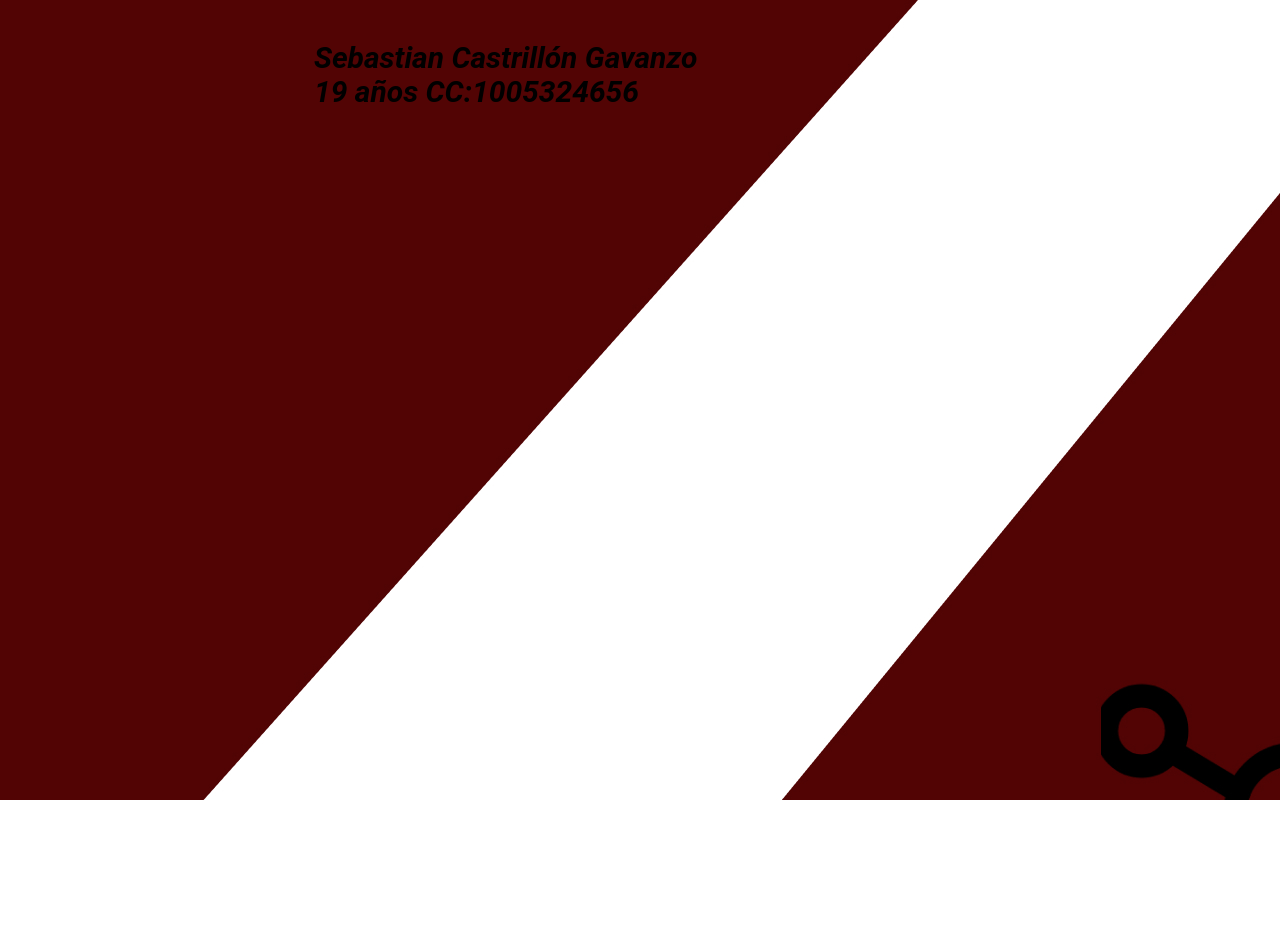
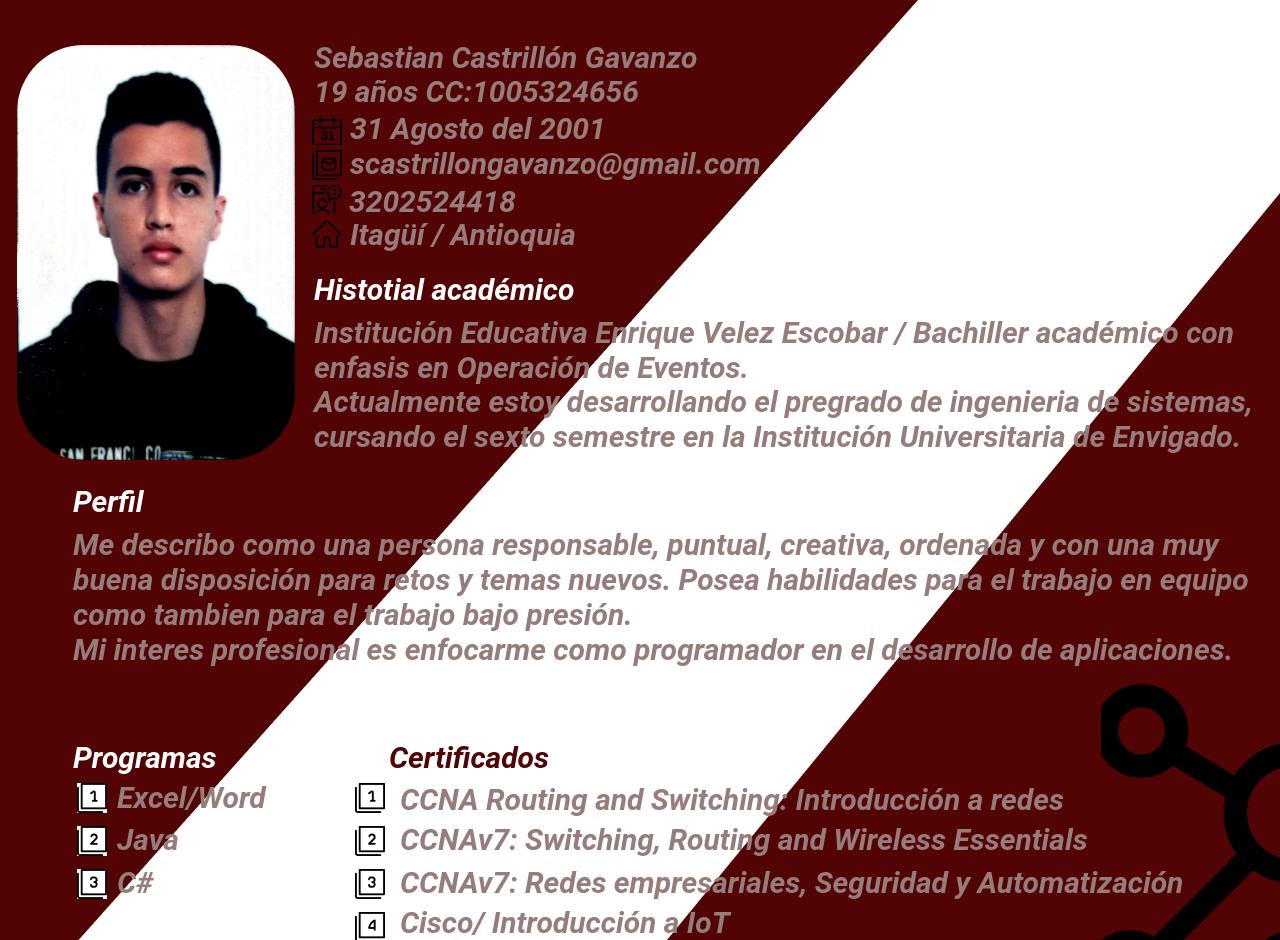
Before and after one commit to Sebas123457/Proyecto, a plain HTML site: page HojaDeVida.html in a window 1280 px wide. Before the commit the page ends 800 px from the top, so only its background shows below. Drawn offline with Linux system fonts and the light colour scheme.

Commit message:
Proyecto con hoja de vida en html y figma

```diff
--- a/HojaDeVida.html
+++ b/HojaDeVida.html
@@ -8,6 +8,7 @@
     <title>Document</title>
 </head>
 <body>
+    <img class="perfil" src="FotoDePerfil.jpg" alt="Foto de perfil de la hoja de vida">
     <div class="fondo">
     <h1 class="titulo1">
         Sebastian Castrillón Gavanzo
@@ -15,6 +16,65 @@
     <h2 class="parrafo1">
         19 años     CC:1005324656
     </h2>
+    <p class="FC">
+        31 Agosto del 2001
+    </p>
+    <p class="correo">
+        scastrillongavanzo@gmail.com
+    </p>
+    <p class="phonenumber">
+        3202524418
+    </p>
+    <p class="location">
+        Itagüí / Antioquia
+    </p>
+    <p class="title2">
+        Histotial académico
+    </p>
+    <p class="paragraph2">
+        Institución Educativa Enrique Velez Escobar / Bachiller académico con enfasis en Operación de Eventos.
+    </p>
+    <p class="paragraph3">
+        Actualmente estoy desarrollando el pregrado de ingenieria de sistemas, cursando el sexto semestre en la Institución
+        Universitaria de Envigado.
+    </p>
+    <p class="profile">
+        Perfil
+    </p>
+    <p class="paragraph4">
+        Me describo como una persona responsable, puntual, creativa, ordenada y
+        con una muy buena disposición para retos y temas nuevos. Posea habilidades para el trabajo
+        en equipo como tambien para el trabajo bajo presión.
+        <br>
+        Mi interes profesional es enfocarme como programador en el desarrollo de aplicaciones.
+    </p>
+    <p class="title4">
+        Programas
+    </p>
+    <p class="p5">
+        Excel/Word
+    </p>
+    <p class="p6">
+        Java
+    </p>
+    <p class="p7">
+        C#
+    </p>
+    <p class="p8">
+        Certificados
+    </p>
+    <p class="p9">
+        CCNA Routing and Switching: Introducción a redes
+    </p>
+    <p class="p10">
+        CCNAv7: Switching, Routing and Wireless Essentials
+    </p>
+    <p class="p11">
+        CCNAv7: Redes empresariales, Seguridad y Automatización
+    </p>
+    <p class="p12">
+        Cisco/ Introducción a IoT
+    </p>
 </div>
 </body>
 </html>
--- a/estilo.css
+++ b/estilo.css
@@ -13,11 +13,11 @@ font-style: italic;
 font-weight: bold;
 font-size: 30px;
 line-height: 35px;
-color: black;
+color: #977C7C;
 }
 
 body{
-    background-image: url(fondo.jpg);
+    background-image: url(fondo1.jpg);
     background-size:auto;
 }
 .parrafo1
@@ -34,5 +34,302 @@ font-weight: bold;
 font-size: 30px;
 line-height: 35px;
 
-color: #000000;
+color: #977C7C;
 }
+
+.FC{
+position: absolute;
+width: 259px;
+height: 34px;
+left: 350px;
+top: 111px;
+
+font-family: Roboto;
+font-style: italic;
+font-weight: bold;
+font-size: 30px;
+line-height: 35px;
+
+color: #977C7C;
+}
+
+.correo{
+    position: absolute;
+width: 415px;
+height: 35px;
+left: 350px;
+top: 146px;
+
+font-family: Roboto;
+font-style: italic;
+font-weight: bold;
+font-size: 30px;
+line-height: 35px;
+
+color: #977C7C;
+}
+
+.phonenumber{
+    position: absolute;
+width: 169px;
+height: 34px;
+left: 349px;
+top: 184px;
+
+font-family: Roboto;
+font-style: italic;
+font-weight: bold;
+font-size: 30px;
+line-height: 35px;
+
+color: #977C7C;
+}
+
+.location{
+    position: absolute;
+    width: 229px;
+    height: 35px;
+    left: 350px;
+    top: 217px;
+
+    font-family: Roboto;
+    font-style: italic;
+    font-weight: bold;
+    font-size: 30px;
+    line-height: 35px;
+
+    color: #977C7C;
+}
+
+.title2{
+    position: absolute;
+width: 265px;
+height: 34px;
+left: 314px;
+top: 272px;
+
+font-family: Roboto;
+font-style: italic;
+font-weight: bold;
+font-size: 30px;
+line-height: 35px;
+
+color: #FFFFFF;
+}
+
+.paragraph2{
+    position: absolute;
+width: 979px;
+height: 69px;
+left: 314px;
+top: 315px;
+
+font-family: Roboto;
+font-style: italic;
+font-weight: bold;
+font-size: 30px;
+line-height: 35px;
+
+color: #977C7C;
+}
+
+.paragraph3{
+    position: absolute;
+width: 949px;
+height: 69px;
+left: 314px;
+top: 384px;
+
+font-family: Roboto;
+font-style: italic;
+font-weight: bold;
+font-size: 30px;
+line-height: 35px;
+
+color: #977C7C;
+}
+
+.profile{
+    position: absolute;
+width: 72px;
+height: 35px;
+left: 73px;
+top: 484px;
+
+font-family: Roboto;
+font-style: italic;
+font-weight: bold;
+font-size: 30px;
+line-height: 35px;
+
+color: #FFFFFF;
+}
+
+.paragraph4{
+    position: absolute;
+width: 1189px;
+height: 175px;
+left: 73px;
+top: 527px;
+
+font-family: Roboto;
+font-style: italic;
+font-weight: bold;
+font-size: 30px;
+line-height: 35px;
+
+color: #977C7C;
+}
+
+.title4{
+    position: absolute;
+width: 145px;
+height: 35px;
+left: 73px;
+top: 740px;
+
+font-family: Roboto;
+font-style: italic;
+font-weight: bold;
+font-size: 30px;
+line-height: 35px;
+
+color: #FFFFFF;
+}
+
+.p5{
+    position: absolute;
+width: 154px;
+height: 35px;
+left: 117px;
+top: 780px;
+
+font-family: Roboto;
+font-style: italic;
+font-weight: bold;
+font-size: 30px;
+line-height: 35px;
+
+color: #977C7C;
+}
+
+.p6{
+    position: absolute;
+width: 63px;
+height: 35px;
+left: 117px;
+top: 822px;
+
+font-family: Roboto;
+font-style: italic;
+font-weight: bold;
+font-size: 30px;
+line-height: 35px;
+
+color: #977C7C;
+}
+
+.p7{
+    position: absolute;
+width: 173px;
+height: 35px;
+left: 117px;
+top: 865px;
+
+font-family: Roboto;
+font-style: italic;
+font-weight: bold;
+font-size: 30px;
+line-height: 35px;
+
+color: #977C7C;
+}
+
+.p8{
+    position: absolute;
+width: 162px;
+height: 35px;
+left: 389px;
+top: 740px;
+
+font-family: Roboto;
+font-style: italic;
+font-weight: bold;
+font-size: 30px;
+line-height: 35px;
+
+color: #510404;
+}
+
+.p9{
+    position: absolute;
+width: 671px;
+height: 35px;
+left: 400px;
+top: 782px;
+
+font-family: Roboto;
+font-style: italic;
+font-weight: bold;
+font-size: 30px;
+line-height: 35px;
+
+color: #977C7C;
+}
+
+.p10{
+    position: absolute;
+width: 695px;
+height: 35px;
+left: 400px;
+top: 822px;
+
+font-family: Roboto;
+font-style: italic;
+font-weight: bold;
+font-size: 30px;
+line-height: 35px;
+
+color: #977C7C;
+}
+
+.p11{
+    position: absolute;
+width: 791px;
+height: 35px;
+left: 400px;
+top: 865px;
+
+font-family: Roboto;
+font-style: italic;
+font-weight: bold;
+font-size: 30px;
+line-height: 35px;
+
+color: #977C7C;
+}
+
+.p12{
+    position: absolute;
+    width: 341px;
+    height: 35px;
+    left: 400px;
+    top: 905px;
+
+    font-family: Roboto;
+    font-style: italic;
+    font-weight: bold;
+    font-size: 30px;
+    line-height: 35px;
+
+    color: #977C7C;
+}
+
+.perfil{
+    position: absolute;
+width: 278px;
+height: 415px;
+left: 17px;
+top: 45px;
+border-radius: 67px;
+}
```
Also changed, not shown: hola.html (added, +12 -0 lines), index.html (+6 -2 lines), FotoDePerfil.jpg (added), fondo.jpg (deleted), fondo.png (deleted), fondo.svg (deleted), fondo1.jpg (added).
